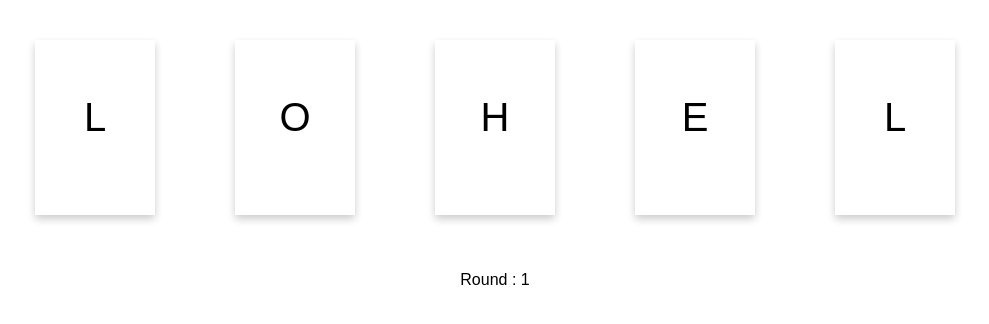
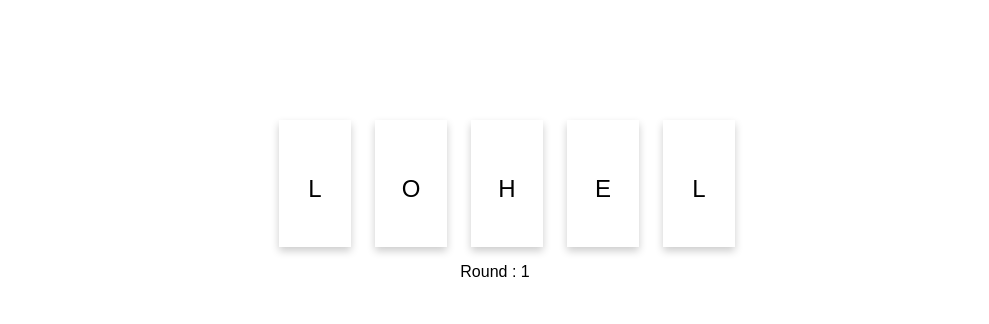
Before and after one commit to 5910110388/card-game, a React (Create React App) app: page / in a window 1280 px wide. Shown: the top 324 px of the page, without its empty margins (145-1134 px from the left). Built offline with nearby package versions, Linux system fonts and the light colour scheme.

Commit message:
apply "result" class to wordcard's result

```diff
--- a/src/App.css
+++ b/src/App.css
@@ -32,10 +32,11 @@
   text-align: center;
   width: 3em;
   height: 3em;
-  font-size: 2.5em;
+  font-size: 1.5em;
   padding-top: 55px;
   box-shadow: 0 4px 8px 0 rgba(0, 0, 0, 0.2);
-  margin: 1em;
+  margin-top: 5em;
+  margin-left: 1em;
   user-select: none;
 }
 
@@ -43,3 +44,11 @@
   color: blue;
   background: skyblue;
 }
+
+.result{
+  position: relative;
+  font-size: 2em;
+  color: orangered;
+  text-transform: uppercase;
+  margin-top: 2em;
+}
```
